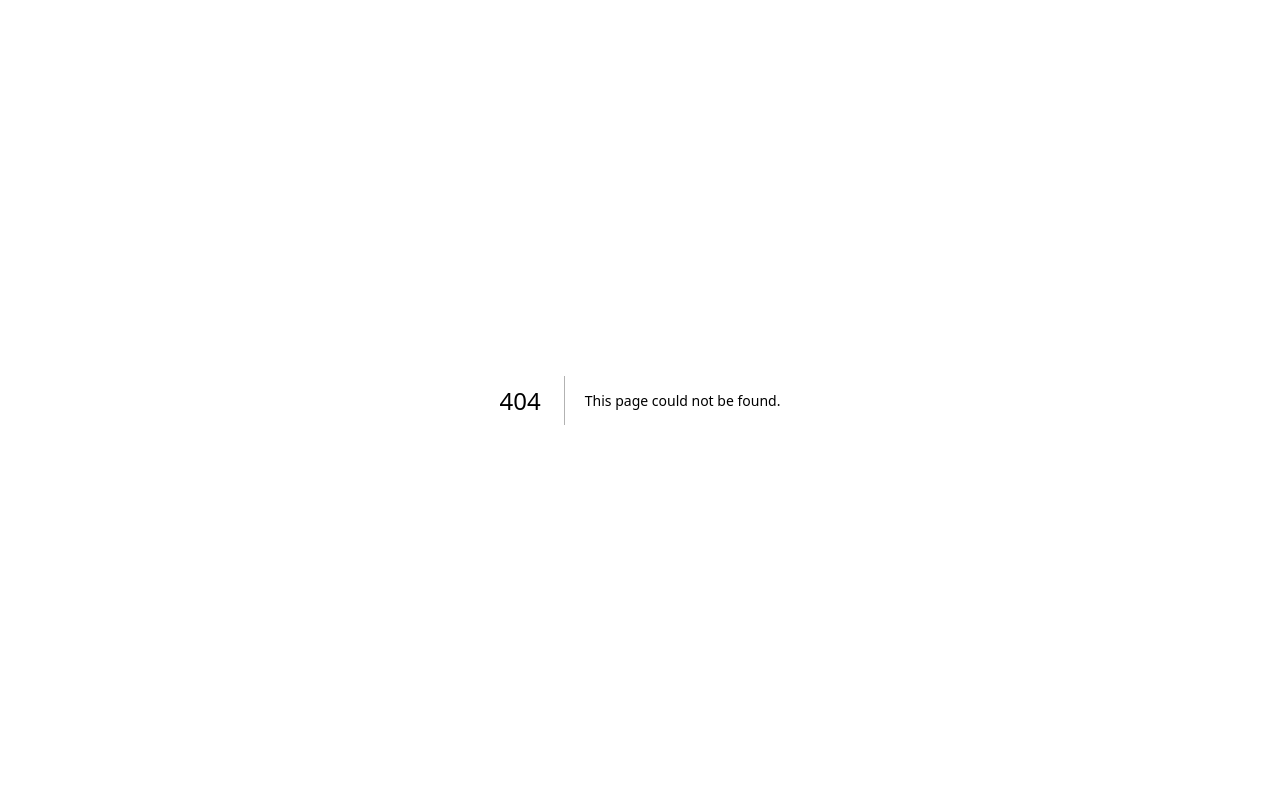
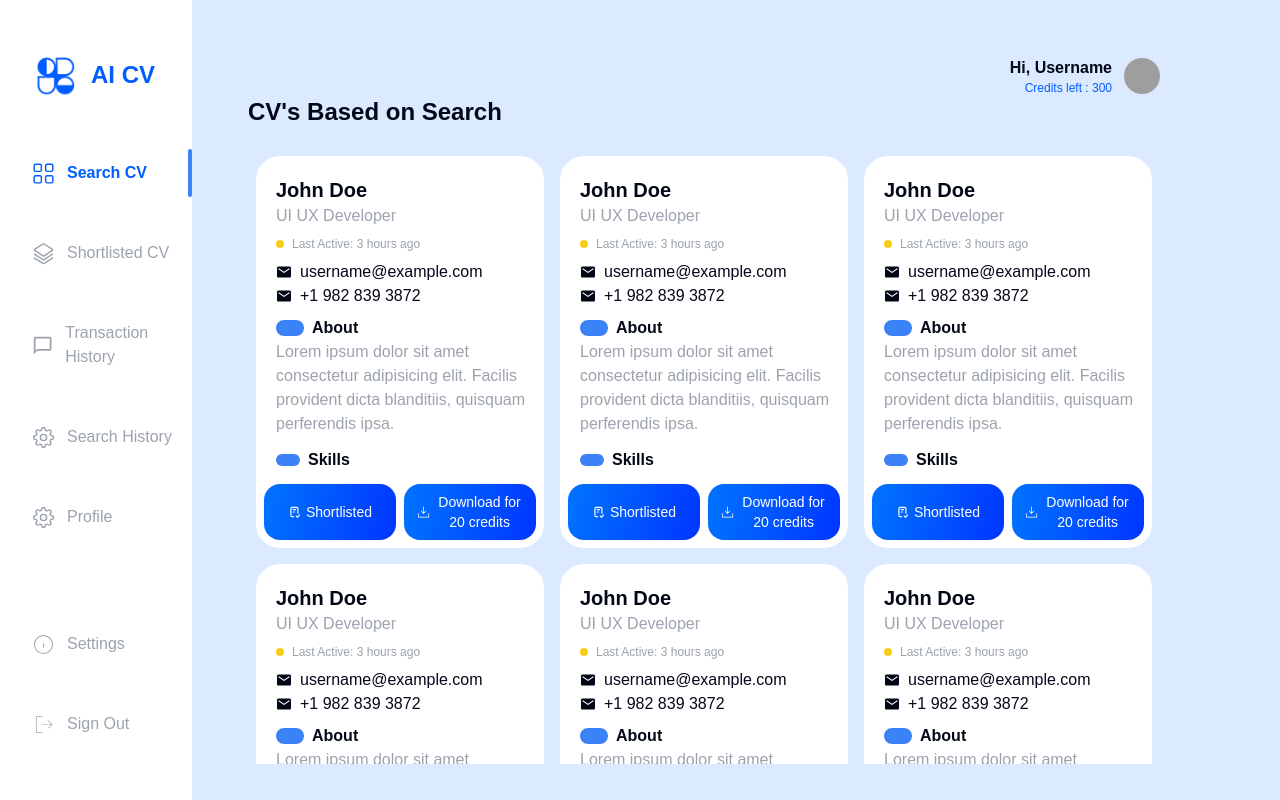
Before and after one commit to anandk1997/ai-cv, a Next.js app: page /search-cv in a window 1280 px wide. Before the commit this address had no page. Built offline with nearby package versions, Linux system fonts and the light colour scheme; grey boxes are pictures that could not be loaded.

Commit message:
search cv ui

```diff
--- /dev/null
+++ b/src/app/(main)/search-cv/page.tsx
@@ -0,0 +1,71 @@
+import React from "react";
+import { IoMdMail } from "react-icons/io";
+import { PiDownloadSimpleLight } from "react-icons/pi";
+import { TbChecklist } from "react-icons/tb";
+
+const SearchCV = () => {
+  return (
+    <>
+      <h1 className="pb-7 text-2xl font-semibold">CV's Based on Search</h1>
+
+      <div className="flex flex-wrap justify-center gap-4 h-[calc(100%_-_80px)] overflow-auto">
+        {Array.from({ length: 20 }).map(() => (
+          <div className="bg-white rounded-3xl w-72 pt-5 px-2 pb-2">
+            <div className="ps-3">
+              <h2 className="text-xl font-semibold">John Doe</h2>
+
+              <span className="text-gray-400">UI UX Developer</span>
+
+              <div className="flex items-center gap-2 py-2">
+                <span className="h-2 w-2 rounded-full bg-yellow-400" />
+                <span className="text-gray-400 text-xs">
+                  Last Active: 3 hours ago
+                </span>
+              </div>
+
+              <div className="flex items-center gap-2">
+                <IoMdMail />
+                <span>username@example.com</span>
+              </div>
+
+              <div className="flex items-center gap-2 pb-2">
+                <IoMdMail />
+                <span>+1 982 839 3872</span>
+              </div>
+
+              <div className="flex items-center gap-2">
+                <span className="h-4 w-7 rounded-full bg-blue-500" />
+                <span className="font-semibold">About</span>
+              </div>
+
+              <span className="text-gray-400">
+                Lorem ipsum dolor sit amet consectetur adipisicing elit. Facilis
+                provident dicta blanditiis, quisquam perferendis ipsa.
+              </span>
+
+              <div className="flex items-center gap-2 py-3">
+                <span className="h-3 w-6 rounded-full bg-blue-500" />
+                <span className="font-semibold">Skills</span>
+              </div>
+            </div>
+
+            <div className="flex gap-2 text-sm">
+              <button className="flex gap-1 items-center justify-center bg-[linear-gradient(104deg,_#0075FF_0%,_#0135FF_100%)] rounded-2xl w-[50%] py-2 text-white px-3">
+                <TbChecklist />
+                Shortlisted
+              </button>
+
+              <button className="flex gap-1 items-center justify-center bg-[linear-gradient(104deg,_#0075FF_0%,_#0135FF_100%)] rounded-2xl w-[50%] py-2 text-white px-3">
+                <PiDownloadSimpleLight size={25} />
+
+                <span>Download for 20 credits</span>
+              </button>
+            </div>
+          </div>
+        ))}
+      </div>
+    </>
+  );
+};
+
+export default SearchCV;
--- a/src/app/(main)/search/page.tsx
+++ /dev/null
@@ -1,7 +0,0 @@
-import React from "react";
-
-const Search = () => {
-  return <div>Search</div>;
-};
-
-export default Search;
--- a/src/components/ui/sidebar.tsx
+++ b/src/components/ui/sidebar.tsx
@@ -35,10 +35,10 @@ export const Sidebar = () => {
           <ul>
             <li className="flex justify-between items-center my-2">
               <Link
-                href={"/search"}
+                href={"/search-cv"}
                 className={cn(
                   "flex align-middle items-center gap-3 w-full ps-8 py-3 my-3",
-                  active("/search"),
+                  active("/search-cv"),
                 )}
               >
                 <BsGrid size={23} />
@@ -46,7 +46,7 @@ export const Sidebar = () => {
                 <span>Search CV</span>
               </Link>
 
-              {selected("/search")}
+              {selected("/search-cv")}
             </li>
 
             <li className="flex justify-between items-center my-2">
```
